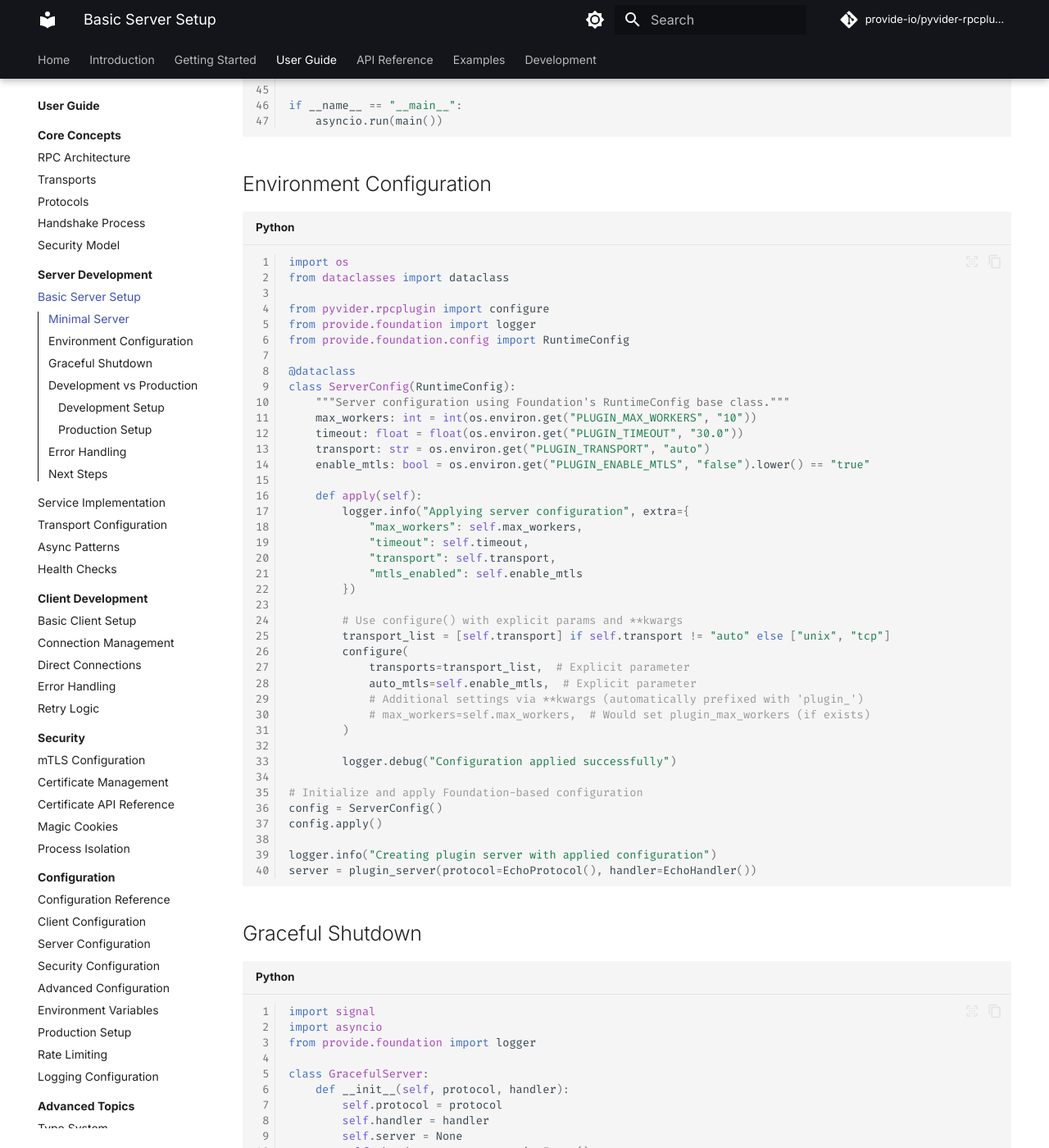
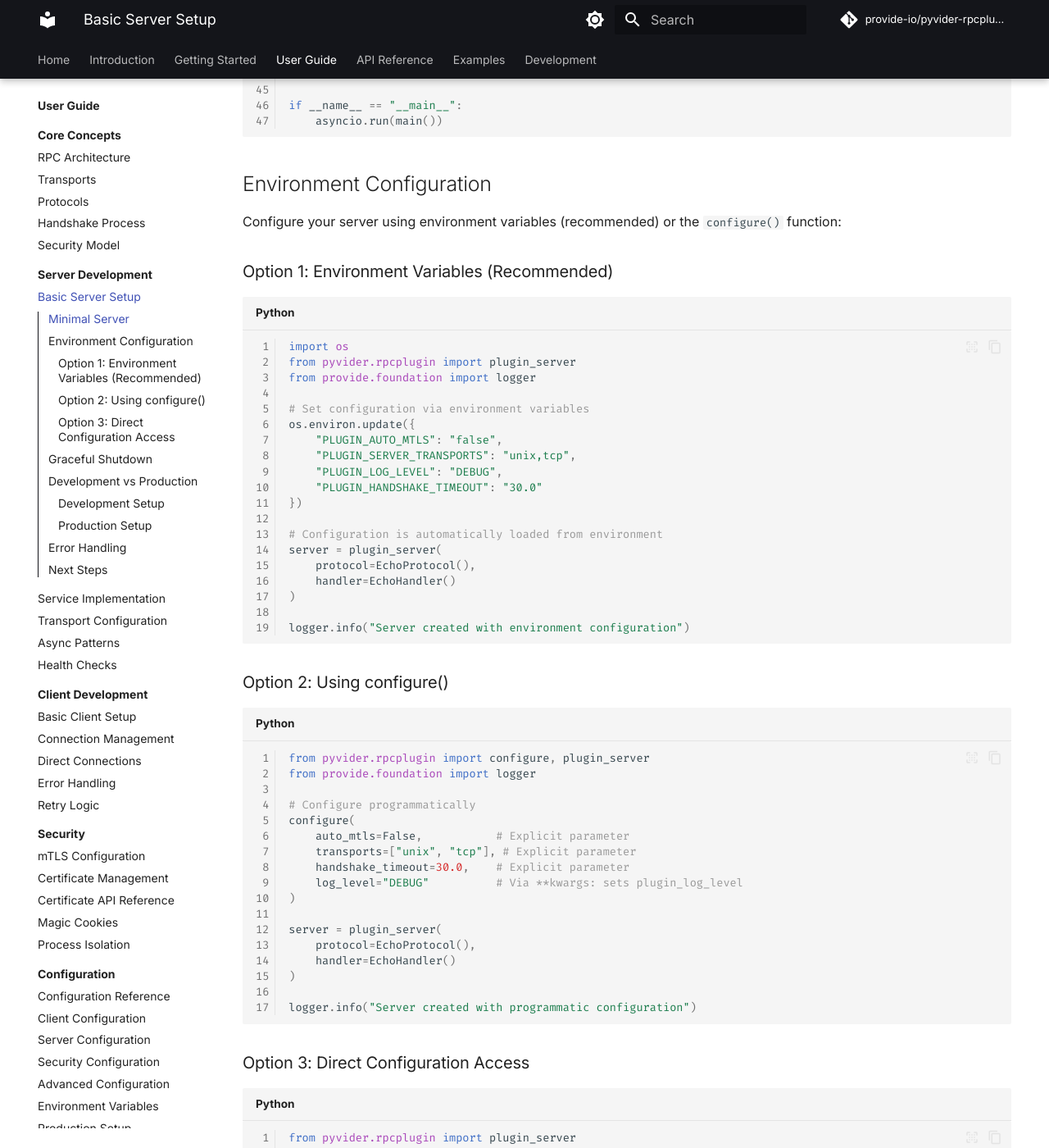
Before and after one commit to provide-io/pyvider-rpcplugin, an MkDocs documentation site: the page built from docs/guide/server/basic-setup.md, in a window 1280 px wide and 1400 px high, scrolled down 1174 px. Shown: the whole window at 82% size. Built offline with MkDocs 1.6.1 and Material for MkDocs 9.7.7, drawn with Linux system fonts in a browser that asks for light colours; comment, search, counter and statistics services are not loaded; the version menu is left out; some of the changed text lies outside the part shown.

Commit message:
🔼⚙️ [skip ci] auto-commit

````diff
--- a/docs/guide/server/basic-setup.md
+++ b/docs/guide/server/basic-setup.md
@@ -56,47 +56,73 @@ if __name__ == "__main__":
 
 ## Environment Configuration
 
+Configure your server using environment variables (recommended) or the `configure()` function:
+
+### Option 1: Environment Variables (Recommended)
+
 ```python
 import os
-from dataclasses import dataclass
+from pyvider.rpcplugin import plugin_server
+from provide.foundation import logger
 
-from pyvider.rpcplugin import configure
+# Set configuration via environment variables
+os.environ.update({
+    "PLUGIN_AUTO_MTLS": "false",
+    "PLUGIN_SERVER_TRANSPORTS": "unix,tcp",
+    "PLUGIN_LOG_LEVEL": "DEBUG",
+    "PLUGIN_HANDSHAKE_TIMEOUT": "30.0"
+})
+
+# Configuration is automatically loaded from environment
+server = plugin_server(
+    protocol=EchoProtocol(),
+    handler=EchoHandler()
+)
+
+logger.info("Server created with environment configuration")
+```
+
+### Option 2: Using configure()
+
+```python
+from pyvider.rpcplugin import configure, plugin_server
 from provide.foundation import logger
-from provide.foundation.config import RuntimeConfig
 
-@dataclass
-class ServerConfig(RuntimeConfig):
-    """Server configuration using Foundation's RuntimeConfig base class."""
-    max_workers: int = int(os.environ.get("PLUGIN_MAX_WORKERS", "10"))
-    timeout: float = float(os.environ.get("PLUGIN_TIMEOUT", "30.0"))
-    transport: str = os.environ.get("PLUGIN_TRANSPORT", "auto")
-    enable_mtls: bool = os.environ.get("PLUGIN_ENABLE_MTLS", "false").lower() == "true"
+# Configure programmatically
+configure(
+    auto_mtls=False,           # Explicit parameter
+    transports=["unix", "tcp"], # Explicit parameter
+    handshake_timeout=30.0,    # Explicit parameter
+    log_level="DEBUG"          # Via **kwargs: sets plugin_log_level
+)
 
-    def apply(self):
-        logger.info("Applying server configuration", extra={
-            "max_workers": self.max_workers,
-            "timeout": self.timeout,
-            "transport": self.transport,
-            "mtls_enabled": self.enable_mtls
-        })
+server = plugin_server(
+    protocol=EchoProtocol(),
+    handler=EchoHandler()
+)
 
-        # Use configure() with explicit params and **kwargs
-        transport_list = [self.transport] if self.transport != "auto" else ["unix", "tcp"]
-        configure(
-            transports=transport_list,  # Explicit parameter
-            auto_mtls=self.enable_mtls,  # Explicit parameter
-            # Additional settings via **kwargs (automatically prefixed with 'plugin_')
-            # max_workers=self.max_workers,  # Would set plugin_max_workers (if exists)
-        )
+logger.info("Server created with programmatic configuration")
+```
 
-        logger.debug("Configuration applied successfully")
+### Option 3: Direct Configuration Access
 
-# Initialize and apply Foundation-based configuration
-config = ServerConfig()
-config.apply()
+```python
+from pyvider.rpcplugin import plugin_server
+from pyvider.rpcplugin.config import rpcplugin_config
+from provide.foundation import logger
 
-logger.info("Creating plugin server with applied configuration")
-server = plugin_server(protocol=EchoProtocol(), handler=EchoHandler())
+# Modify configuration directly
+rpcplugin_config.plugin_auto_mtls = False
+rpcplugin_config.plugin_server_transports = ["unix", "tcp"]
+rpcplugin_config.plugin_log_level = "DEBUG"
+rpcplugin_config.plugin_handshake_timeout = 30.0
+
+server = plugin_server(
+    protocol=EchoProtocol(),
+    handler=EchoHandler()
+)
+
+logger.info("Server created with direct configuration")
 ```
 
 ## Graceful Shutdown
@@ -172,28 +198,35 @@ async def main():
 
 ### Development Setup
 ```python
+from pyvider.rpcplugin import configure
+
 def setup_development():
+    """Configure for local development."""
     configure(
-        log_level="DEBUG",
-        enable_reflection=True,
-        auto_mtls=False,
-        transports=["tcp"],
-        tcp_port=0  # Auto-assign
+        auto_mtls=False,              # Disable mTLS for local testing
+        handshake_timeout=30.0,       # Longer timeout for debugging
+        log_level="DEBUG",            # Verbose logging
+        # Use TCP with auto-assigned port for flexibility
+        # Or use Unix sockets (default): transports=["unix"]
     )
 ```
 
 ### Production Setup
 ```python
+from pyvider.rpcplugin import configure
+
 def setup_production():
+    """Configure for production deployment."""
     configure(
-        log_level="INFO",
-        enable_reflection=False,
-        auto_mtls=True,
-        transports=["unix"],
+        auto_mtls=True,               # Enable mTLS security
+        handshake_timeout=10.0,       # Standard timeout
+        log_level="INFO",             # Production logging
         server_cert="file:///etc/ssl/server.pem",
         server_key="file:///etc/ssl/server.key",
-        max_workers=20,
-        compression="gzip"
+        rate_limit_enabled=True,      # Enable rate limiting
+        rate_limit_requests_per_second=1000.0,
+        rate_limit_burst_capacity=2000,
+        health_service_enabled=True,  # Enable health checks
     )
 ```
 
````
Also changed, not shown: docs/guide/server/rate-limiting.md (+13 -5 lines).
